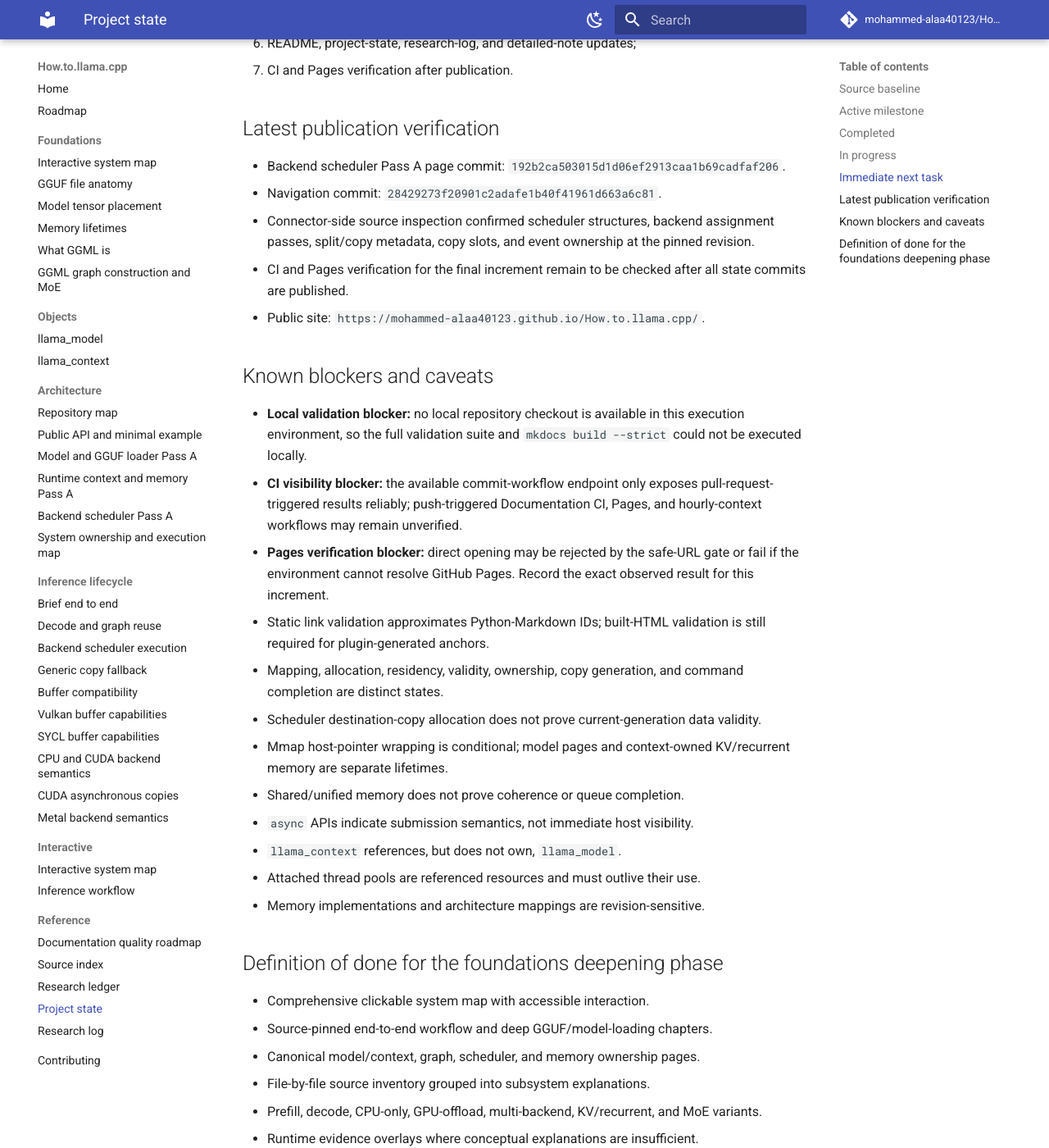
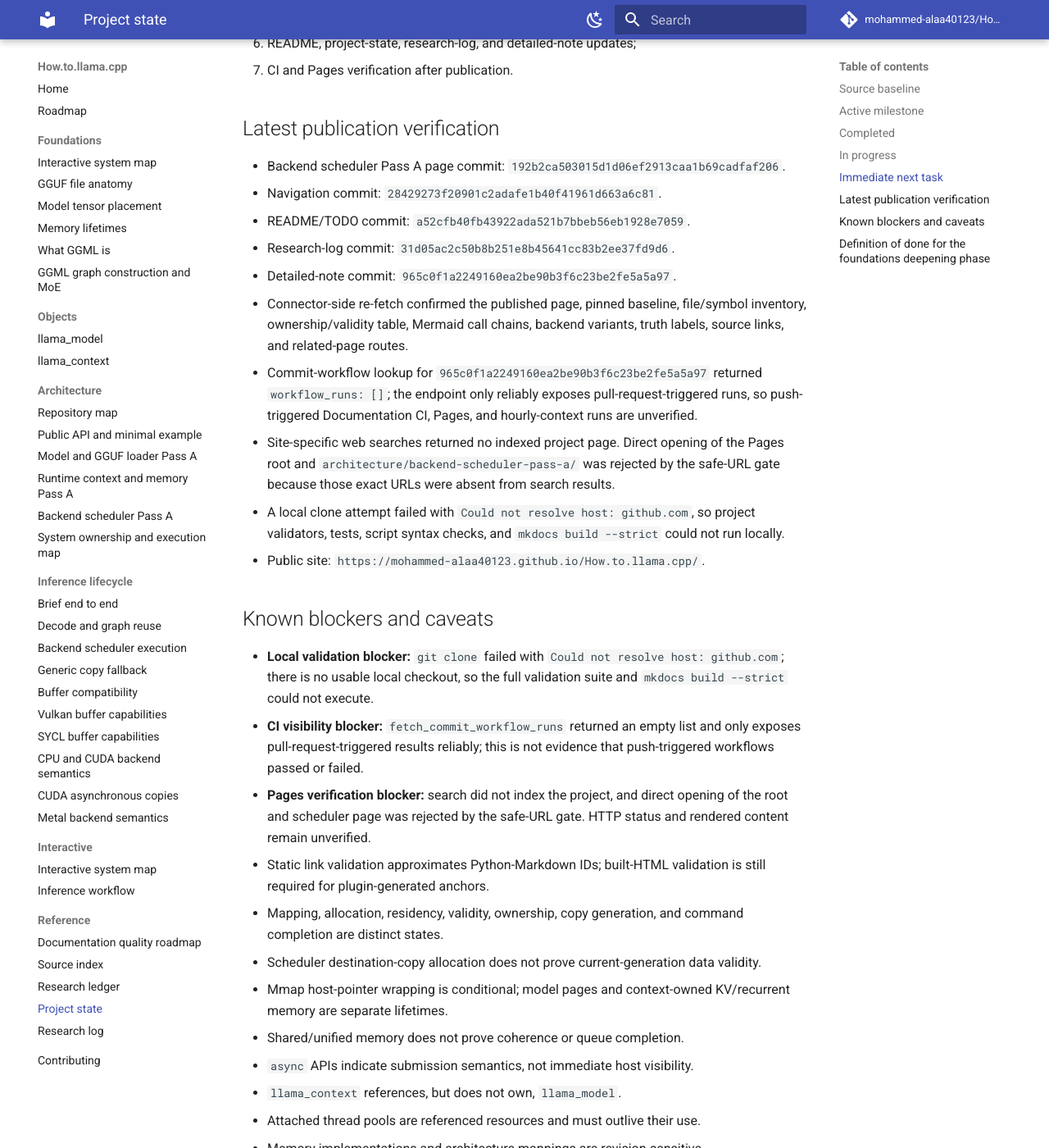
Before and after one commit to mohammed-alaa40123/How.to.llama.cpp, an MkDocs documentation site: the page built from docs/reference/project-state.md, in a window 1280 px wide and 1400 px high, scrolled down 2285 px. Shown: the whole window at 82% size. Built offline with MkDocs 1.6.1 and Material for MkDocs 9.7.7, drawn with Linux system fonts in a browser that asks for light colours; comment, search, counter and statistics services are not loaded.

Commit message:
docs: record scheduler CI and Pages blockers

```diff
--- a/docs/reference/project-state.md
+++ b/docs/reference/project-state.md
@@ -67,15 +67,20 @@ Required deliverables:
 
 - Backend scheduler Pass A page commit: `192b2ca503015d1d06ef2913caa1b69cadfaf206`.
 - Navigation commit: `28429273f20901c2adafe1b40f41961d663a6c81`.
-- Connector-side source inspection confirmed scheduler structures, backend assignment passes, split/copy metadata, copy slots, and event ownership at the pinned revision.
-- CI and Pages verification for the final increment remain to be checked after all state commits are published.
+- README/TODO commit: `a52cfb40fb43922ada521b7bbeb56eb1928e7059`.
+- Research-log commit: `31d05ac2c50b8b251e8b45641cc83b2ee37fd9d6`.
+- Detailed-note commit: `965c0f1a2249160ea2be90b3f6c23be2fe5a5a97`.
+- Connector-side re-fetch confirmed the published page, pinned baseline, file/symbol inventory, ownership/validity table, Mermaid call chains, backend variants, truth labels, source links, and related-page routes.
+- Commit-workflow lookup for `965c0f1a2249160ea2be90b3f6c23be2fe5a5a97` returned `workflow_runs: []`; the endpoint only reliably exposes pull-request-triggered runs, so push-triggered Documentation CI, Pages, and hourly-context runs are unverified.
+- Site-specific web searches returned no indexed project page. Direct opening of the Pages root and `architecture/backend-scheduler-pass-a/` was rejected by the safe-URL gate because those exact URLs were absent from search results.
+- A local clone attempt failed with `Could not resolve host: github.com`, so project validators, tests, script syntax checks, and `mkdocs build --strict` could not run locally.
 - Public site: `https://mohammed-alaa40123.github.io/How.to.llama.cpp/`.
 
 ## Known blockers and caveats
 
-- **Local validation blocker:** no local repository checkout is available in this execution environment, so the full validation suite and `mkdocs build --strict` could not be executed locally.
-- **CI visibility blocker:** the available commit-workflow endpoint only exposes pull-request-triggered results reliably; push-triggered Documentation CI, Pages, and hourly-context workflows may remain unverified.
-- **Pages verification blocker:** direct opening may be rejected by the safe-URL gate or fail if the environment cannot resolve GitHub Pages. Record the exact observed result for this increment.
+- **Local validation blocker:** `git clone` failed with `Could not resolve host: github.com`; there is no usable local checkout, so the full validation suite and `mkdocs build --strict` could not execute.
+- **CI visibility blocker:** `fetch_commit_workflow_runs` returned an empty list and only exposes pull-request-triggered results reliably; this is not evidence that push-triggered workflows passed or failed.
+- **Pages verification blocker:** search did not index the project, and direct opening of the root and scheduler page was rejected by the safe-URL gate. HTTP status and rendered content remain unverified.
 - Static link validation approximates Python-Markdown IDs; built-HTML validation is still required for plugin-generated anchors.
 - Mapping, allocation, residency, validity, ownership, copy generation, and command completion are distinct states.
 - Scheduler destination-copy allocation does not prove current-generation data validity.
```
